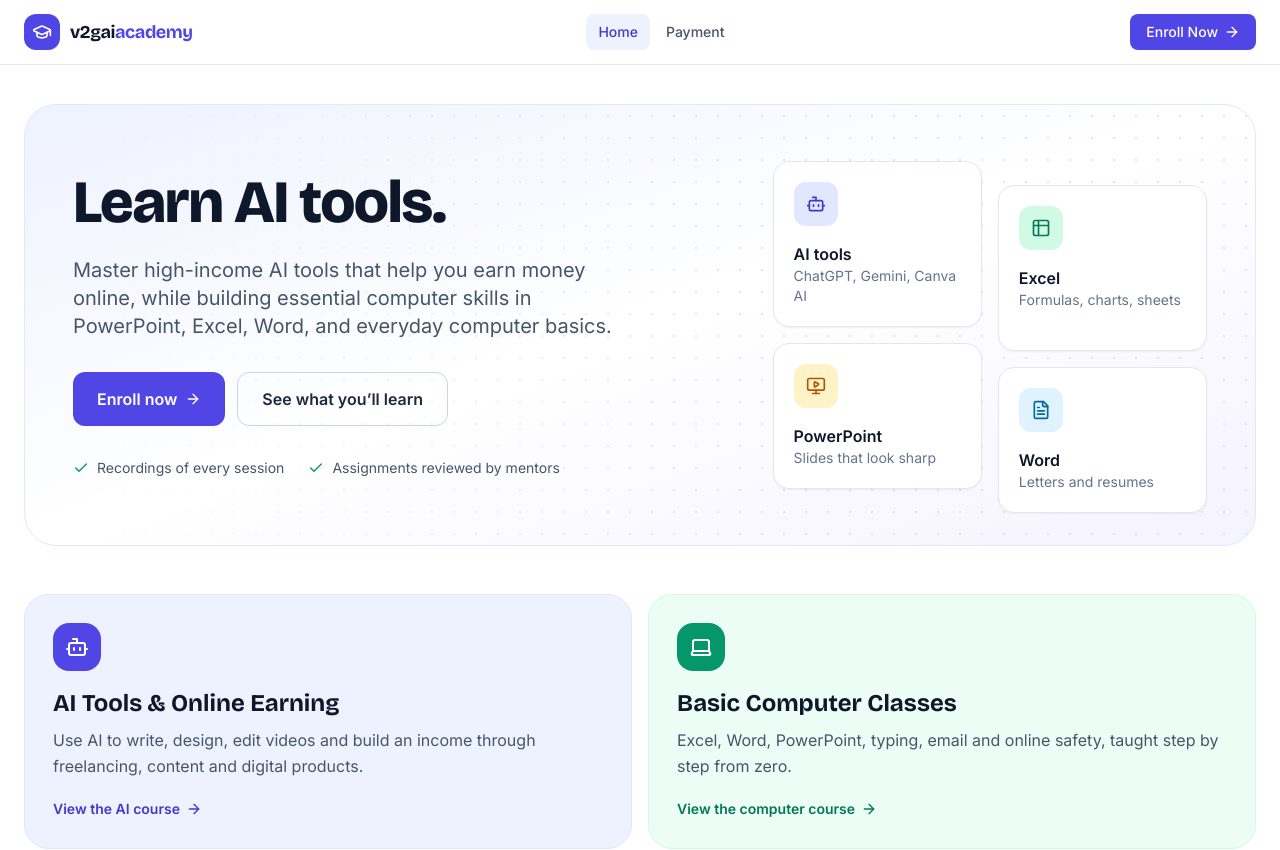
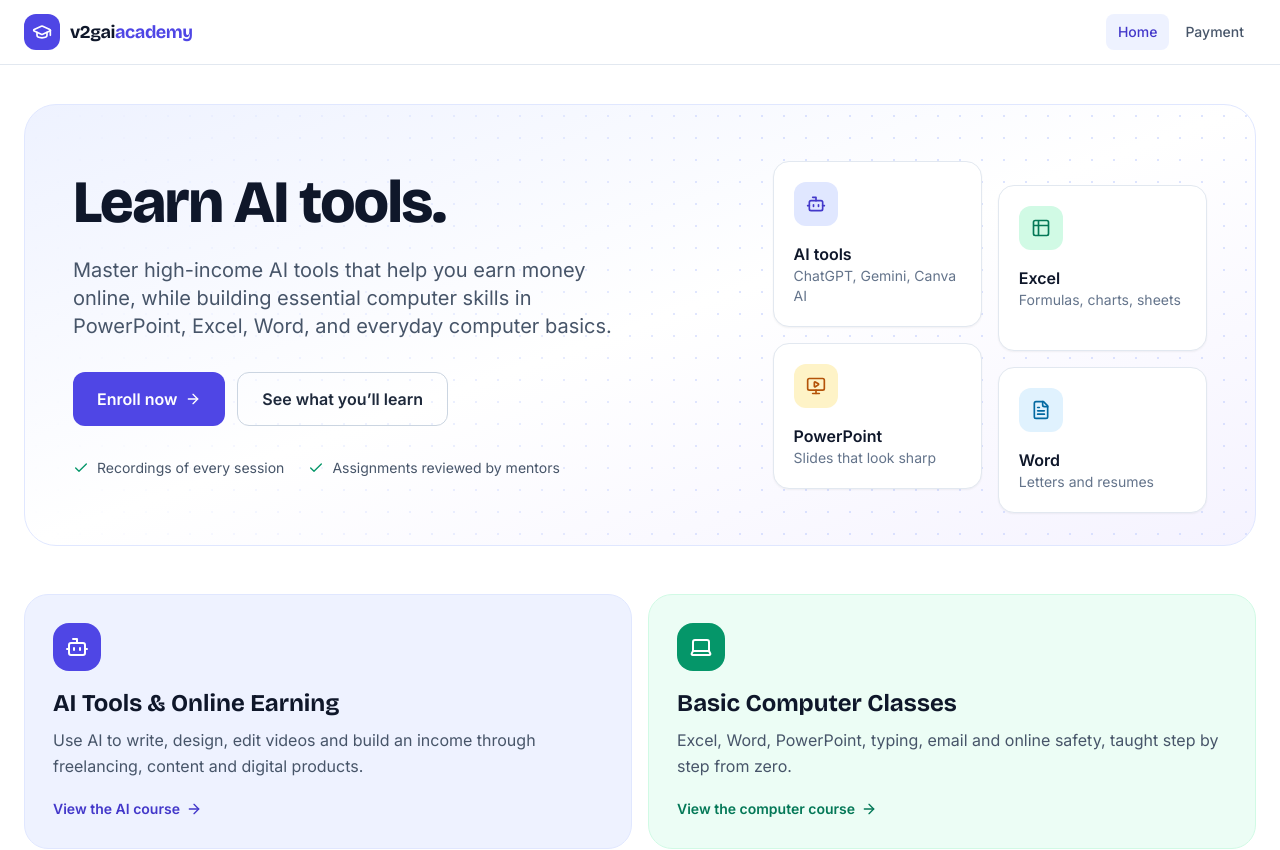
Before and after one commit to nirajmurale/v2g, a React (Vite) app: page / in a window 1280 px wide. Shown: the top 850 px of the page. Built offline with nearby package versions, Linux system fonts and the light colour scheme.

Commit message:
Remove Enroll Now button from header

```diff
--- a/src/components/Header.tsx
+++ b/src/components/Header.tsx
@@ -1,5 +1,5 @@
 import { useState } from 'react';
-import { Menu, X, GraduationCap, ArrowRight } from 'lucide-react';
+import { Menu, X, GraduationCap } from 'lucide-react';
 import { NAV_ITEMS, type NavItem, type PageId } from '@/data/mockData';
 
 interface HeaderProps {
@@ -56,18 +56,6 @@
             {NAV_ITEMS.map((item) => renderItem(item, false))}
           </nav>
 
-          {/* CTA */}
-          <div className="hidden lg:flex items-center gap-2 shrink-0">
-            <a
-              href="#payment"
-              onClick={() => setMobileOpen(false)}
-              className="inline-flex items-center gap-1.5 px-4 py-2 rounded-lg bg-indigo-600 text-white text-sm font-medium hover:bg-indigo-500 transition-colors"
-            >
-              Enroll Now
-              <ArrowRight className="w-4 h-4" />
-            </a>
-          </div>
-
           {/* Mobile toggle */}
           <button
             onClick={() => setMobileOpen(!mobileOpen)}
@@ -84,14 +72,6 @@
         <div className="lg:hidden border-t border-slate-200 bg-white">
           <nav className="max-w-7xl mx-auto px-4 py-4 flex flex-col gap-1">
             {NAV_ITEMS.map((item) => renderItem(item, true))}
-            <a
-              href="#payment"
-              onClick={() => setMobileOpen(false)}
-              className="mt-2 flex items-center justify-center gap-1.5 px-4 py-2.5 rounded-lg bg-indigo-600 text-white text-sm font-medium"
-            >
-              Enroll Now
-              <ArrowRight className="w-4 h-4" />
-            </a>
           </nav>
         </div>
       )}
```
